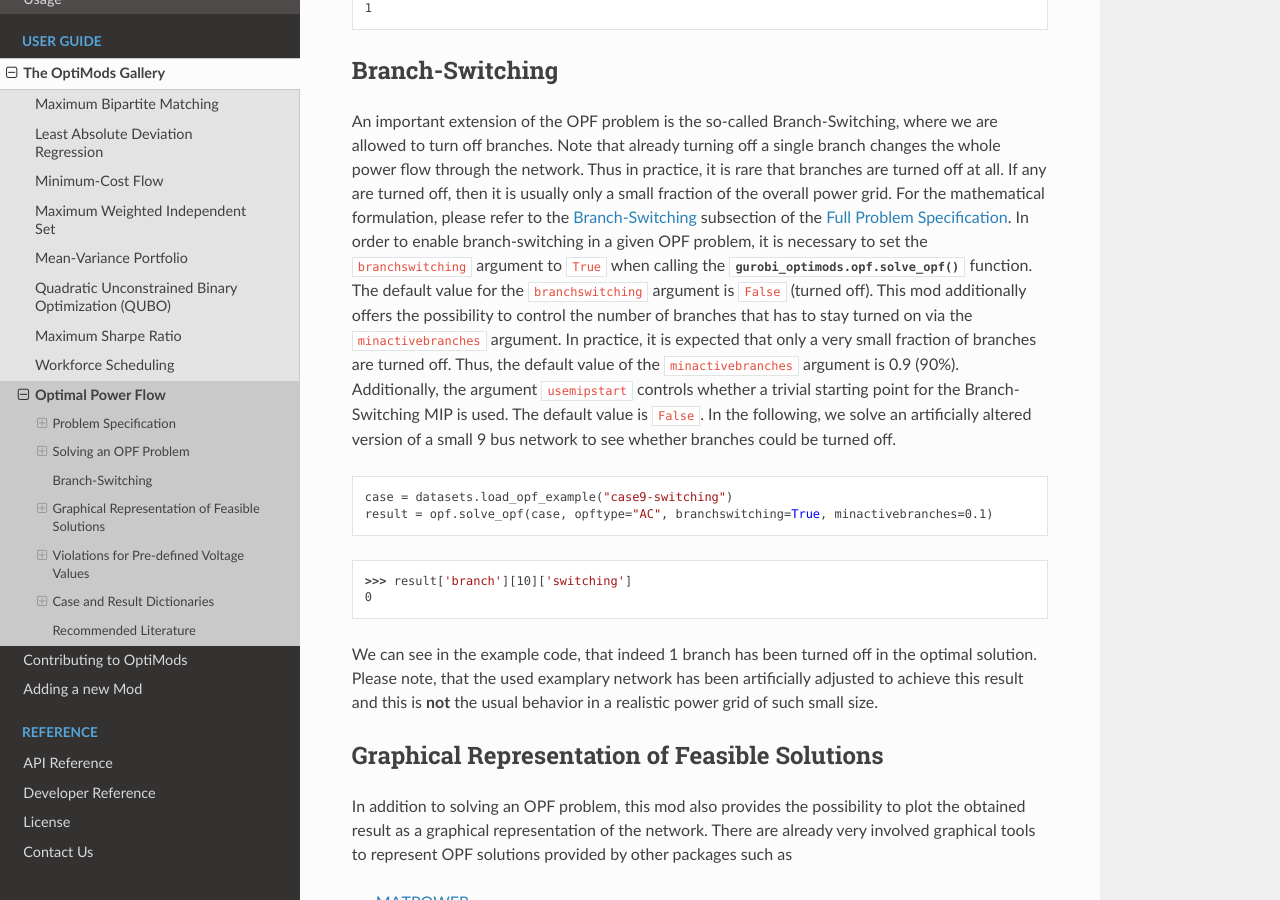
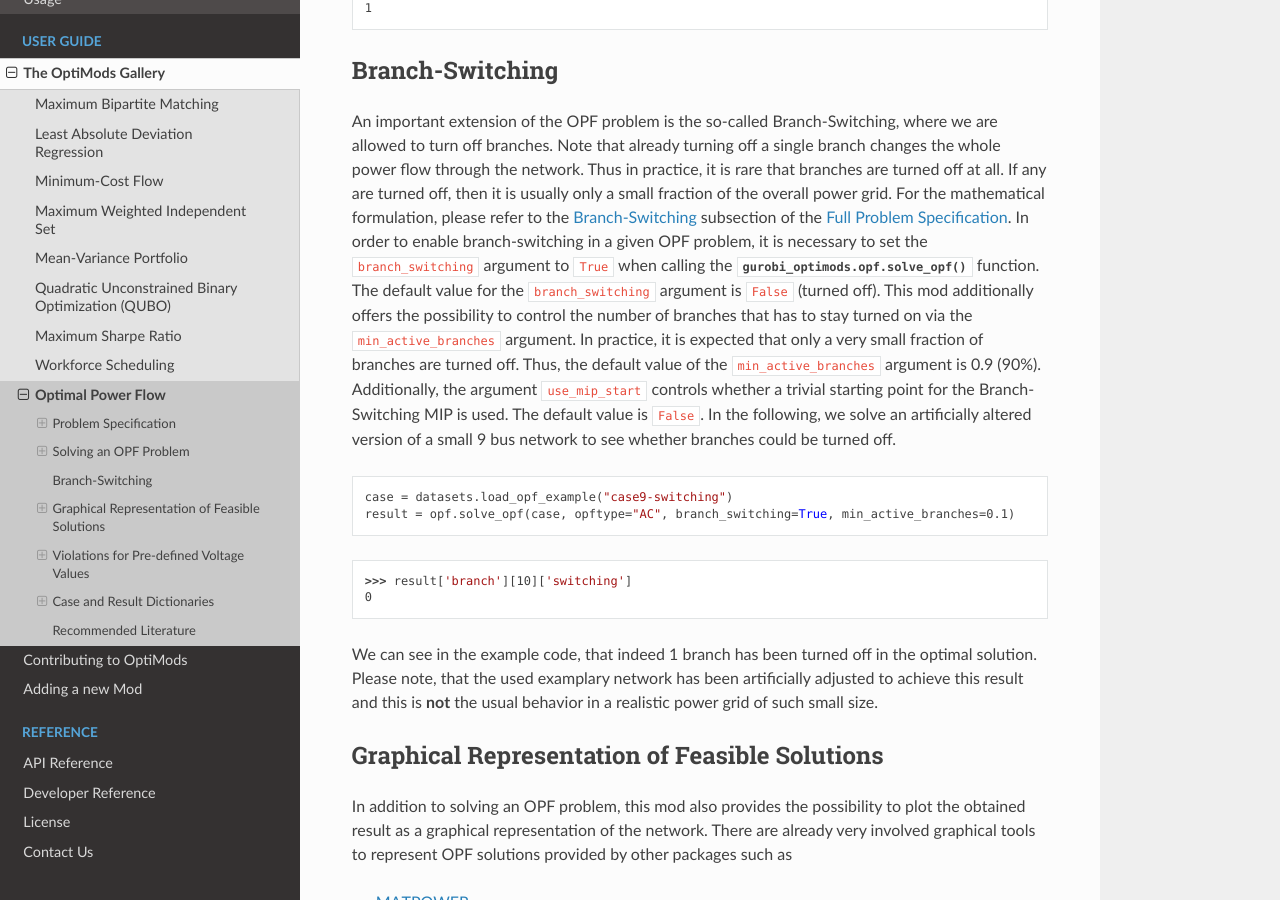
Before and after one commit to Gurobi/gurobi-optimods, a Sphinx documentation site: the page built from docs/source/mods/opf/opf.rst, in a window 1280 px wide and 900 px high, scrolled down 2493 px. Built offline with Sphinx 7.4.7 and the Read the Docs theme 2.0.0, drawn with Linux system fonts in a browser that asks for light colours.

Commit message:
Update docs

```diff
--- a/docs/source/mods/opf/opf.rst
+++ b/docs/source/mods/opf/opf.rst
@@ -87,12 +87,12 @@ We successfully solved an ACOPF problem and retrieved a so-called *result dictio
 Branch-Switching
 ----------------
 
-An important extension of the OPF problem is the so-called Branch-Switching, where we are allowed to turn off branches. Note that already turning off a single branch changes the whole power flow through the network. Thus in practice, it is rare that branches are turned off at all. If any are turned off, then it is usually only a small fraction of the overall power grid. For the mathematical formulation, please refer to the :ref:`Branch-Switching <branchswitching-label>` subsection of the :doc:`opf_specification`. In order to enable branch-switching in a given OPF problem, it is necessary to set the ``branchswitching`` argument to ``True`` when calling the :func:`gurobi_optimods.opf.solve_opf` function. The default value for the ``branchswitching`` argument is ``False`` (turned off). This mod additionally offers the possibility to control the number of branches that has to stay turned on via the ``minactivebranches`` argument. In practice, it is expected that only a very small fraction of branches are turned off. Thus, the default value of the ``minactivebranches`` argument is 0.9 (90%). Additionally, the argument ``usemipstart`` controls whether a trivial starting point for the Branch-Switching MIP is used. The default value is ``False``. In the following, we solve an artificially altered version of a small 9 bus network to see whether branches could be turned off.
+An important extension of the OPF problem is the so-called Branch-Switching, where we are allowed to turn off branches. Note that already turning off a single branch changes the whole power flow through the network. Thus in practice, it is rare that branches are turned off at all. If any are turned off, then it is usually only a small fraction of the overall power grid. For the mathematical formulation, please refer to the :ref:`Branch-Switching <branchswitching-label>` subsection of the :doc:`opf_specification`. In order to enable branch-switching in a given OPF problem, it is necessary to set the ``branch_switching`` argument to ``True`` when calling the :func:`gurobi_optimods.opf.solve_opf` function. The default value for the ``branch_switching`` argument is ``False`` (turned off). This mod additionally offers the possibility to control the number of branches that has to stay turned on via the ``min_active_branches`` argument. In practice, it is expected that only a very small fraction of branches are turned off. Thus, the default value of the ``min_active_branches`` argument is 0.9 (90%). Additionally, the argument ``use_mip_start`` controls whether a trivial starting point for the Branch-Switching MIP is used. The default value is ``False``. In the following, we solve an artificially altered version of a small 9 bus network to see whether branches could be turned off.
 
 .. testcode:: opf
 
     case = datasets.load_opf_example("case9-switching")
-    result = opf.solve_opf(case, opftype="AC", branchswitching=True, minactivebranches=0.1)
+    result = opf.solve_opf(case, opftype="AC", branch_switching=True, min_active_branches=0.1)
 
 .. testoutput:: opf
     :hide:
```
